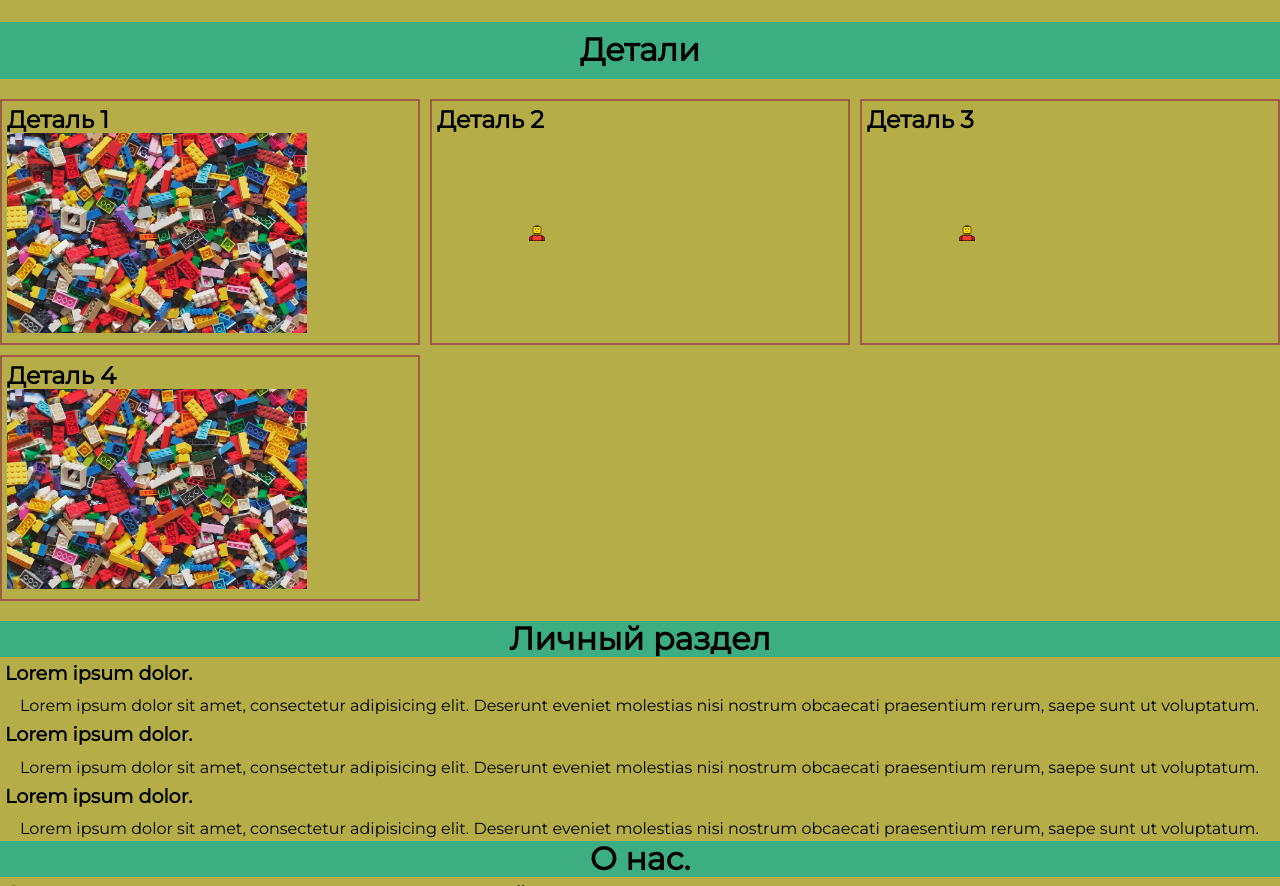
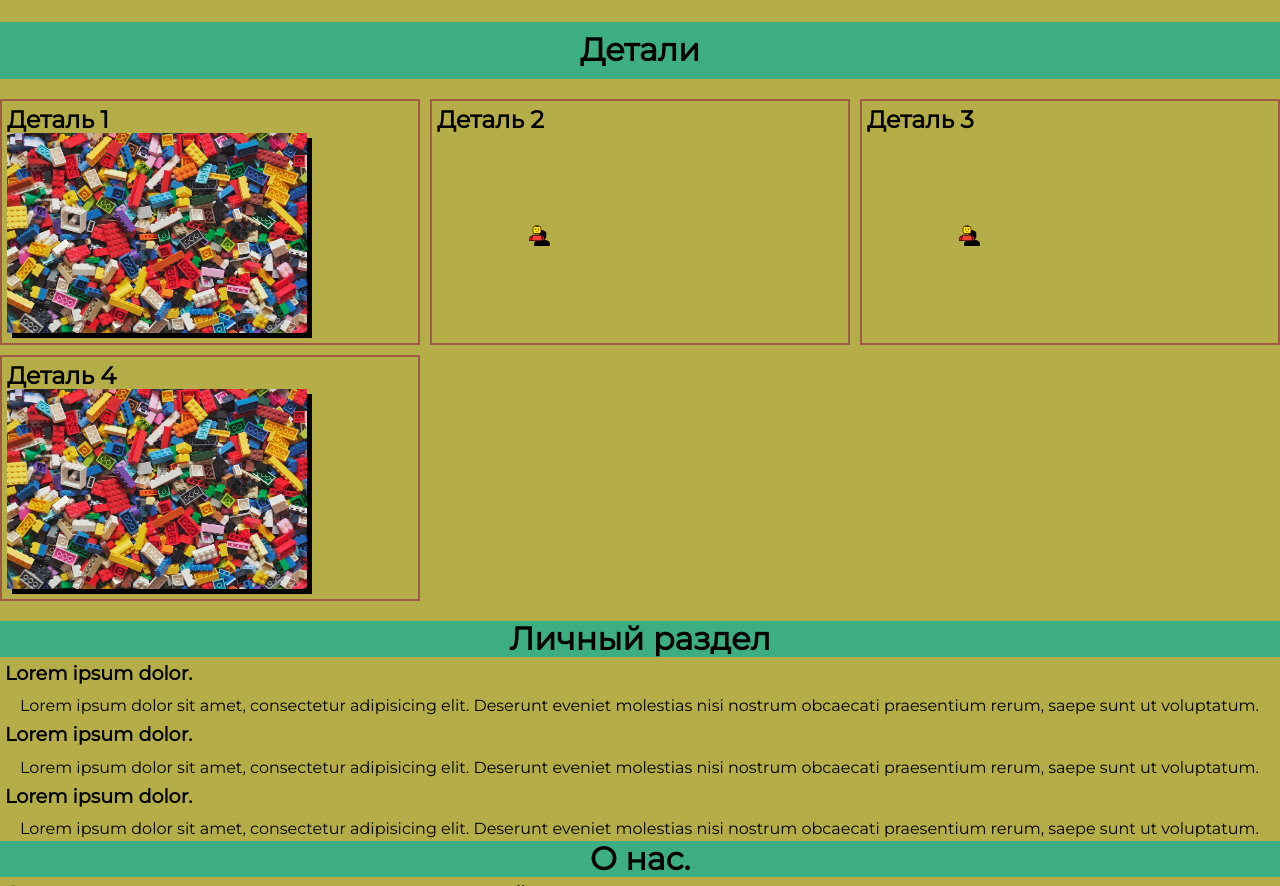
Before and after one commit to Mindtable/itmo-is25-web, a plain HTML site: page index.html in a window 1280 px wide. Shown: the part 780-1666 px from the top of the page. Drawn offline with Linux system fonts and the light colour scheme.

Commit message:
feat: lab-2 drop-shadow

```diff
--- a/css/page/page.css
+++ b/css/page/page.css
@@ -39,4 +39,5 @@
 .page__content_item_image {
   object-fit: scale-down;
   height: 200px;
+  filter: drop-shadow(5px 5px);
 }
```
